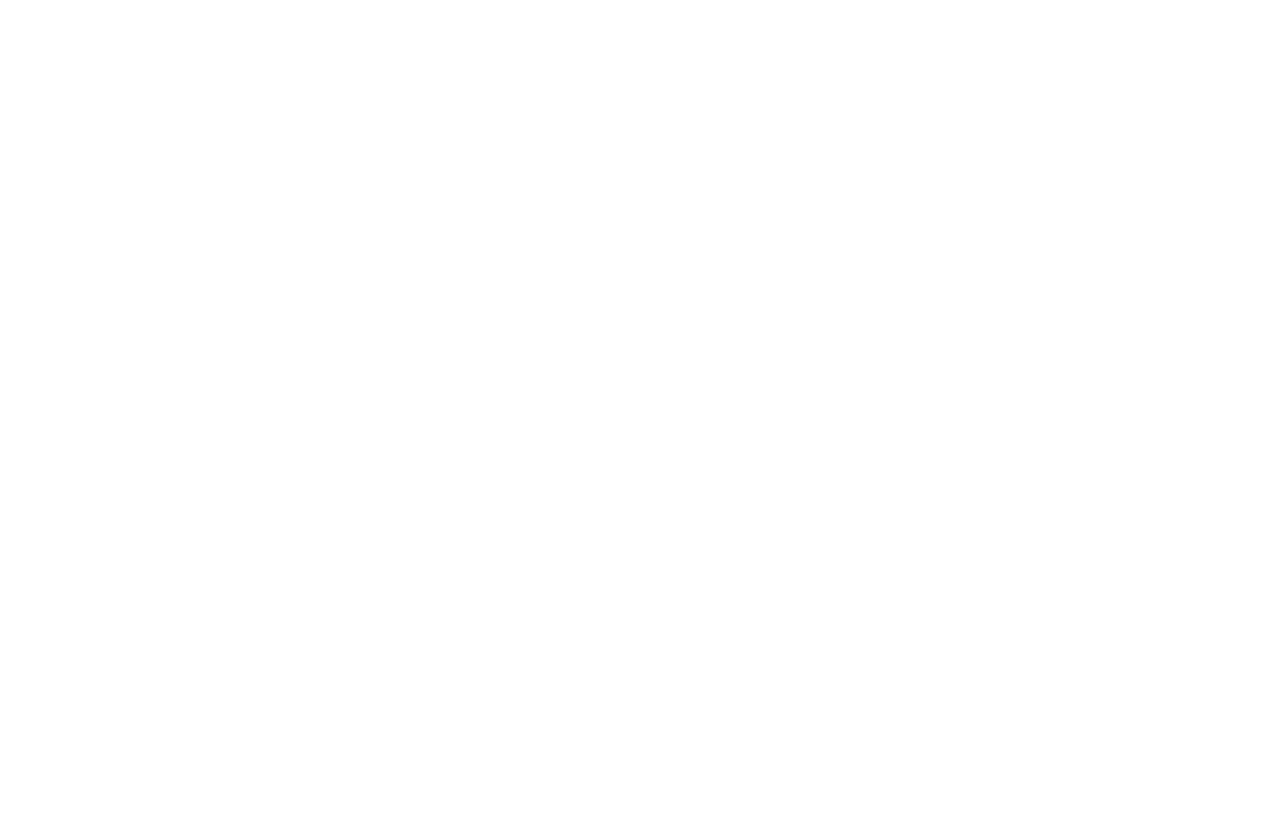
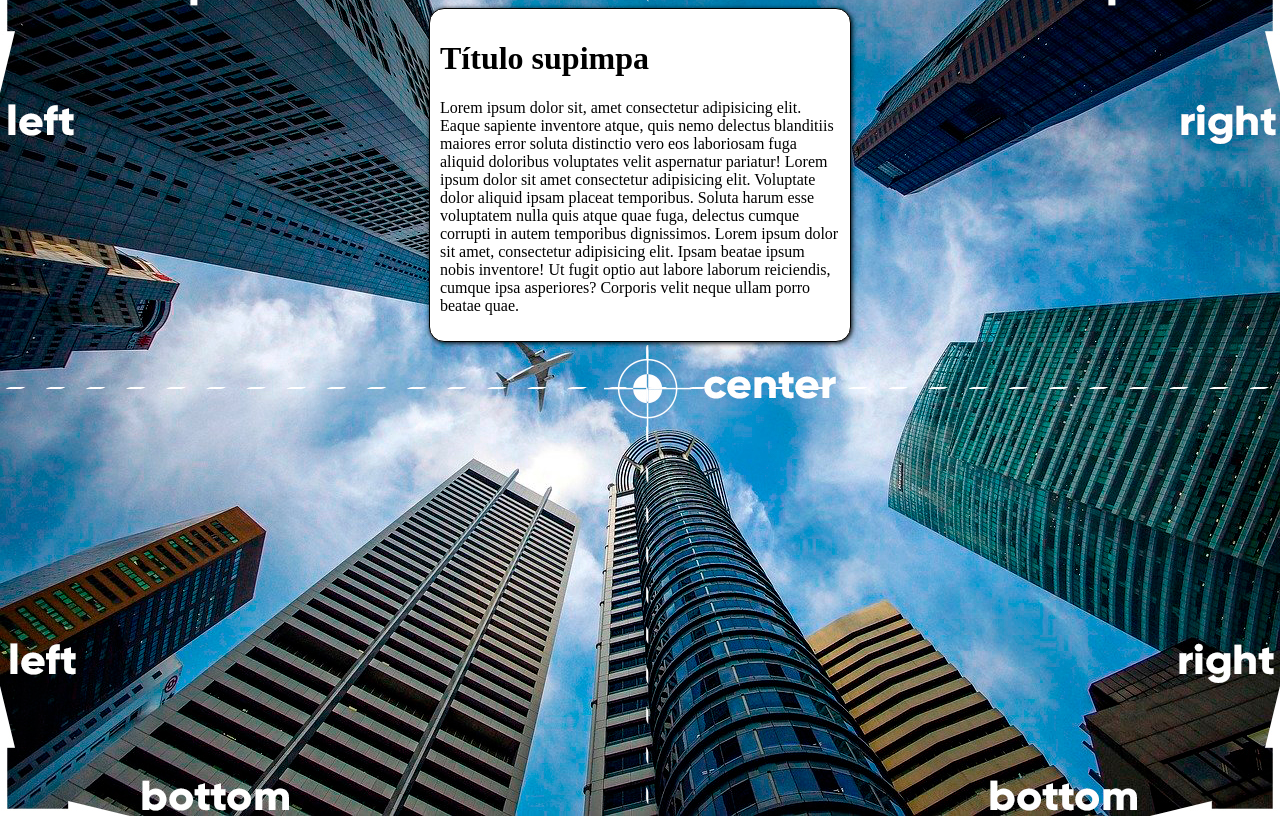
Before and after one commit to Benhur-F-R/html-css, a plain HTML site: page exercicios/ex022/fundo006.html in a window 1280 px wide. Drawn offline with Linux system fonts and the light colour scheme.

Commit message:
create and upd style1.css

```diff
--- a/exercicios/ex022/fundo006.html
+++ b/exercicios/ex022/fundo006.html
@@ -4,8 +4,12 @@
     <meta charset="UTF-8">
     <meta name="viewport" content="width=device-width, initial-scale=1.0">
     <title>Document</title>
+    <link rel="stylesheet" href="style1.css">
 </head>
 <body>
-
+    <main>
+        <h1>Título supimpa</h1>
+        <p>Lorem ipsum dolor sit, amet consectetur adipisicing elit. Eaque sapiente inventore atque, quis nemo delectus blanditiis maiores error soluta distinctio vero eos laboriosam fuga aliquid doloribus voluptates velit aspernatur pariatur! Lorem ipsum dolor sit amet consectetur adipisicing elit. Voluptate dolor aliquid ipsam placeat temporibus. Soluta harum esse voluptatem nulla quis atque quae fuga, delectus cumque corrupti in autem temporibus dignissimos. Lorem ipsum dolor sit amet, consectetur adipisicing elit. Ipsam beatae ipsum nobis inventore! Ut fugit optio aut labore laborum reiciendis, cumque ipsa asperiores? Corporis velit neque ullam porro beatae quae.</p>
+    </main>
 </body>
 </html>
--- /dev/null
+++ b/exercicios/ex022/style1.css
@@ -0,0 +1,21 @@
+@charset "UTF-8";
+
+body{
+    height: 100vh;
+    background-color: black;
+    background-image: url('imagens/wallpaper003.jpg');
+    background-repeat: no-repeat;
+    background-position: right bottom;
+    background-size: cover;
+
+}
+main{
+    width: 400px;
+    padding: 10px;
+    margin: auto;
+    background-color: white;
+    border: 1px  solid black;
+    border-radius: 15px;
+    margin: auto;
+    box-shadow: 1px 1px 5px black;
+}
```
